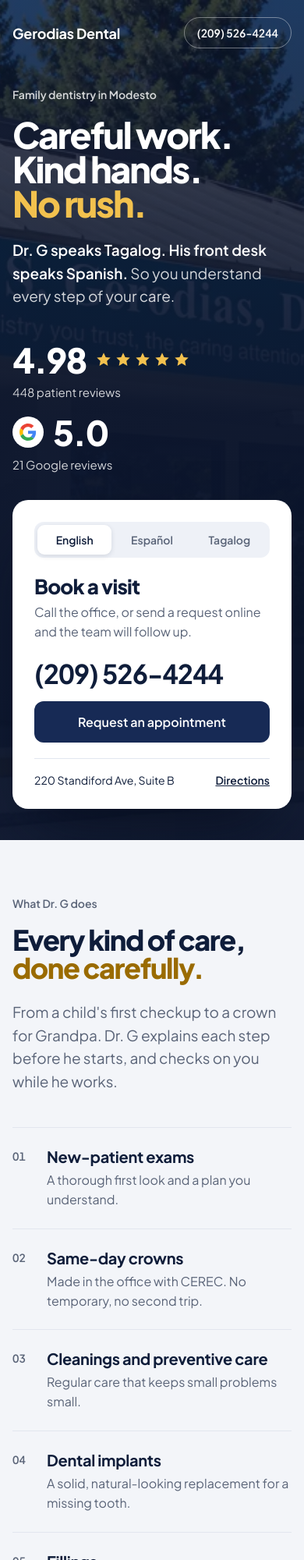
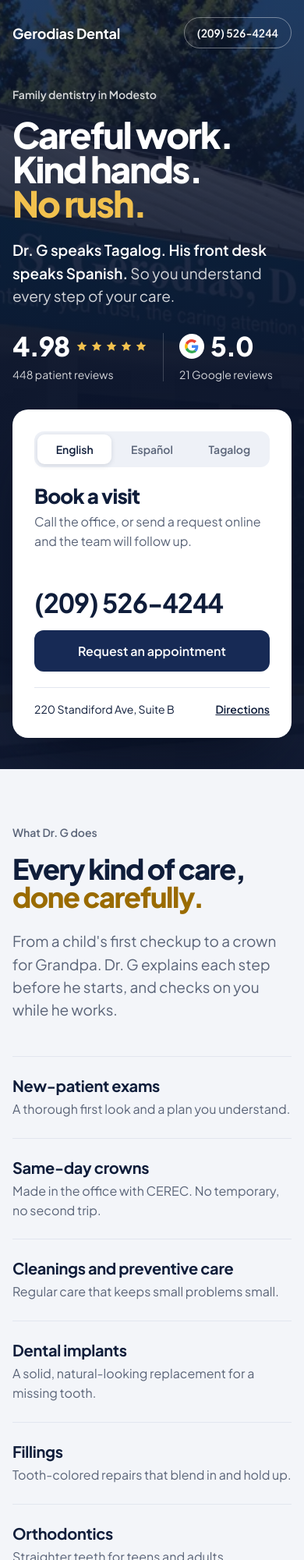
Before and after one commit to Jabach811/edward-gerodias-dental, a website: page index.html in a window 390 px wide. Shown: the top 2000 px of the page at 78% size. Drawn offline with Linux system fonts and the light colour scheme.

Commit message:
Polish pass: phone ratings, card copy, upload only page files
- Upload only the files the page uses (drops unused generated images and notes)
- Search info card uses the real portrait and lists the site address
- Ratings sit side by side on phones, so the booking card moves up
- Drop service-list numbers, reword footer line, softer emergency copy
- Link the 4.98 rating to its source, add hover states
- Booking card keeps one height across languages

Co-Authored-By: Claude Opus 5.5 <noreply@anthropic.com>

```diff
--- a/index.html
+++ b/index.html
@@ -27,7 +27,8 @@
     "@context": "https://schema.org",
     "@type": "Dentist",
     "name": "Edward S. Gerodias, D.M.D.",
-    "image": "https://edward-gerodias-dental.vercel.app/assets/source/publish-candidate/dr-edward-gerodias-scheduler.png",
+    "url": "https://edward-gerodias-dental.vercel.app/",
+    "image": "https://edward-gerodias-dental.vercel.app/assets/optimized/doctor-portrait-768.webp",
     "telephone": "+1-209-526-4244",
     "faxNumber": "+1-209-526-0112",
     "hasMap": "https://www.google.com/maps/search/?api=1&query=220%20Standiford%20Ave%20Ste%20B%20Modesto%20CA%2095350",
@@ -63,10 +64,10 @@
         <h1>Careful work. Kind hands. <span class="accent">No rush.</span></h1>
         <p class="lead"><strong>Dr. G speaks Tagalog. His front desk speaks Spanish.</strong> So you understand every step of your care.</p>
         <div class="rev">
-          <div>
+          <a href="https://schedule.solutionreach.com/scheduling/subscriber/48415/scheduler-basic">
             <span class="head"><strong class="score">4.98</strong><span class="stars" role="img" aria-label="Rated 4.98 out of 5"><svg><use href="#star"/></svg><svg><use href="#star"/></svg><svg><use href="#star"/></svg><svg><use href="#star"/></svg><svg><use href="#star"/></svg></span></span>
             <small>448 patient reviews</small>
-          </div>
+          </a>
           <a href="https://www.google.com/maps/search/?api=1&amp;query=Edward%20S.%20Gerodias%20DMD%20Modesto">
             <span class="head"><span class="gbadge" aria-hidden="true"><svg><use href="#g"/></svg></span><span class="score">5.0</span></span>
             <small>21 Google reviews</small>
@@ -95,14 +96,14 @@
         <h2>Every kind of care, <span class="accent">done carefully.</span></h2>
         <p class="lead">From a child's first checkup to a crown for Grandpa. Dr. G explains each step before he starts, and checks on you while he works.</p>
         <ul>
-          <li><b>01</b><div><h3>New-patient exams</h3><p class="body">A thorough first look and a plan you understand.</p></div></li>
-          <li><b>02</b><div><h3>Same-day crowns</h3><p class="body">Made in the office with CEREC. No temporary, no second trip.</p></div></li>
-          <li><b>03</b><div><h3>Cleanings and preventive care</h3><p class="body">Regular care that keeps small problems small.</p></div></li>
-          <li><b>04</b><div><h3>Dental implants</h3><p class="body">A solid, natural-looking replacement for a missing tooth.</p></div></li>
-          <li><b>05</b><div><h3>Fillings</h3><p class="body">Tooth-colored repairs that blend in and hold up.</p></div></li>
-          <li><b>06</b><div><h3>Orthodontics</h3><p class="body">Straighter teeth for teens and adults.</p></div></li>
-          <li><b>07</b><div><h3>Teeth whitening</h3><p class="body">A brighter smile, with Dr. G keeping an eye on sensitivity.</p></div></li>
-          <li><b>08</b><div><h3>Emergency visits</h3><p class="body">Tooth pain or a break? Call first thing in the morning.</p></div></li>
+          <li><h3>New-patient exams</h3><p class="body">A thorough first look and a plan you understand.</p></li>
+          <li><h3>Same-day crowns</h3><p class="body">Made in the office with CEREC. No temporary, no second trip.</p></li>
+          <li><h3>Cleanings and preventive care</h3><p class="body">Regular care that keeps small problems small.</p></li>
+          <li><h3>Dental implants</h3><p class="body">A solid, natural-looking replacement for a missing tooth.</p></li>
+          <li><h3>Fillings</h3><p class="body">Tooth-colored repairs that blend in and hold up.</p></li>
+          <li><h3>Orthodontics</h3><p class="body">Straighter teeth for teens and adults.</p></li>
+          <li><h3>Teeth whitening</h3><p class="body">A brighter smile, with Dr. G keeping an eye on sensitivity.</p></li>
+          <li><h3>Emergency visits</h3><p class="body">Tooth pain or a break? Call as soon as you can.</p></li>
         </ul>
         <p class="fine">CareCredit financing available.</p>
       </div>
@@ -131,7 +132,7 @@
         <div>
           <p class="label">Visit</p>
           <h2>Come see Dr. G. <span class="accent">Take your time.</span></h2>
-          <p class="lead">Call the office, or send a request online and the team will follow up. English, Spanish, or Tagalog.</p>
+          <p class="lead">New patients welcome. Call with any question, or request a time online. English, Spanish, or Tagalog.</p>
           <a class="phone" href="tel:+12095264244">(209) 526-4244</a><br>
           <a class="btn" href="https://schedule.solutionreach.com/scheduling/subscriber/48415/scheduler-basic">Request an appointment</a>
         </div>
--- a/styles.css
+++ b/styles.css
@@ -60,7 +60,8 @@ h3 { font-size: var(--t-h3); font-weight: 700; letter-spacing: -.015em; line-hei
 .nav nav { display: flex; gap: 28px; font-size: var(--t-label); }
 .nav nav a { text-decoration: none; opacity: .85; }
 .nav nav a:hover { opacity: 1; }
-.nav-call { font-size: var(--t-label); font-weight: 600; text-decoration: none; padding: 10px 16px; border: 1px solid rgba(255,255,255,.4); border-radius: 999px; font-variant-numeric: tabular-nums; }
+.nav-call { font-size: var(--t-label); font-weight: 600; text-decoration: none; padding: 10px 16px; border: 1px solid rgba(255,255,255,.4); border-radius: 999px; font-variant-numeric: tabular-nums; transition: background .2s, border-color .2s; }
+.nav-call:hover { background: rgba(255,255,255,.1); border-color: rgba(255,255,255,.8); }
 .hero-grid { flex: 1; display: grid; grid-template-columns: 1.25fr .75fr; gap: 56px; align-items: center; padding-top: 48px; padding-bottom: 72px; }
 
 .rev { display: flex; gap: 32px; flex-wrap: wrap; margin-top: 44px; }
@@ -69,6 +70,7 @@ h3 { font-size: var(--t-h3); font-weight: 700; letter-spacing: -.015em; line-hei
 .rev .head { display: flex; align-items: center; gap: 12px; }
 .score { font-size: 44px; font-weight: 800; letter-spacing: -.04em; line-height: 1; }
 .rev small { font-size: 15px; color: var(--on-dark); }
+.rev a:hover small { color: #fff; text-decoration: underline; }
 .stars { display: flex; gap: 3px; color: var(--gold); }
 .stars svg { width: 22px; height: 22px; }
 .gbadge { flex: none; width: 40px; height: 40px; border-radius: 50%; background: #fff; display: grid; place-items: center; }
@@ -79,7 +81,7 @@ h3 { font-size: var(--t-h3); font-weight: 700; letter-spacing: -.015em; line-hei
 .switch button { font: inherit; font-size: var(--t-label); font-weight: 600; border: 0; background: transparent; color: var(--mute); padding: 10px 6px; border-radius: 9px; cursor: pointer; transition: background .2s, color .2s; }
 .switch button[aria-pressed="true"] { background: #fff; color: var(--ink); box-shadow: 0 2px 6px rgba(15,29,58,.12); }
 .card h2 { font-size: 26px; letter-spacing: -.03em; margin-top: 24px; }
-.card .body { margin-top: 8px; min-height: 3.1em; }
+.card .body { margin-top: 8px; min-height: 4.65em; }
 .phone { display: block; font-size: 34px; font-weight: 700; letter-spacing: -.03em; text-decoration: none; margin: 20px 0 14px; font-variant-numeric: tabular-nums; }
 .btn { display: flex; align-items: center; justify-content: center; padding: 16px 18px; border-radius: 12px; background: var(--navy); color: #fff; font-weight: 600; font-size: var(--t-body); text-decoration: none; transition: background .2s, transform .15s; }
 .btn:hover { background: var(--navy-h); }
@@ -90,8 +92,7 @@ h3 { font-size: var(--t-h3); font-weight: 700; letter-spacing: -.015em; line-hei
 /* care */
 .sec { padding: 112px 0 120px; }
 .care ul { display: grid; grid-template-columns: 1fr 1fr; column-gap: 64px; margin-top: 64px; }
-.care li { display: grid; grid-template-columns: 44px 1fr; padding: 24px 0; border-top: 1px solid var(--line); }
-.care li b { font-size: var(--t-label); font-weight: 600; color: var(--mute); padding-top: 3px; font-variant-numeric: tabular-nums; }
+.care li { padding: 24px 0; border-top: 1px solid var(--line); }
 .care li .body { margin-top: 6px; }
 .care .fine { font-size: var(--t-label); color: var(--mute); margin-top: 32px; }
 
@@ -120,8 +121,8 @@ h3 { font-size: var(--t-h3); font-weight: 700; letter-spacing: -.015em; line-hei
   .hero { min-height: 0; background-image: url("assets/optimized/storefront-900.webp"); }
   .hero::before { background: linear-gradient(180deg, rgba(12,22,46,.75) 0%, rgba(12,22,46,.96) 50%); }
   .hero-grid { grid-template-columns: 1fr; gap: 36px; padding-top: 28px; padding-bottom: 40px; }
-  .rev { gap: 20px; }
-  .rev > * + * { padding-left: 0; border-left: 0; }
+  .rev { gap: 20px; margin-top: 32px; }
+  .rev > * + * { padding-left: 20px; }
   .sec { padding: 72px 0 80px; }
   .visit { padding-bottom: 0; }
   .meet .grid, .visit .grid { grid-template-columns: 1fr; gap: 40px; }
@@ -132,6 +133,15 @@ h3 { font-size: var(--t-h3); font-weight: 700; letter-spacing: -.015em; line-hei
   .care ul { grid-template-columns: 1fr; margin-top: 44px; }
 }
 
+@media (max-width: 640px) {
+  .score { font-size: 34px; }
+  .stars svg { width: 16px; height: 16px; }
+  .rev .head { gap: 8px; }
+  .gbadge { width: 32px; height: 32px; }
+  .gbadge svg { width: 18px; height: 18px; }
+  .rev small { font-size: 14px; }
+}
+
 @media (prefers-reduced-motion: reduce) {
   html { scroll-behavior: auto; }
   *, *::before, *::after { transition-duration: .01ms !important; }
```
Also changed, not shown: vercel.json.
